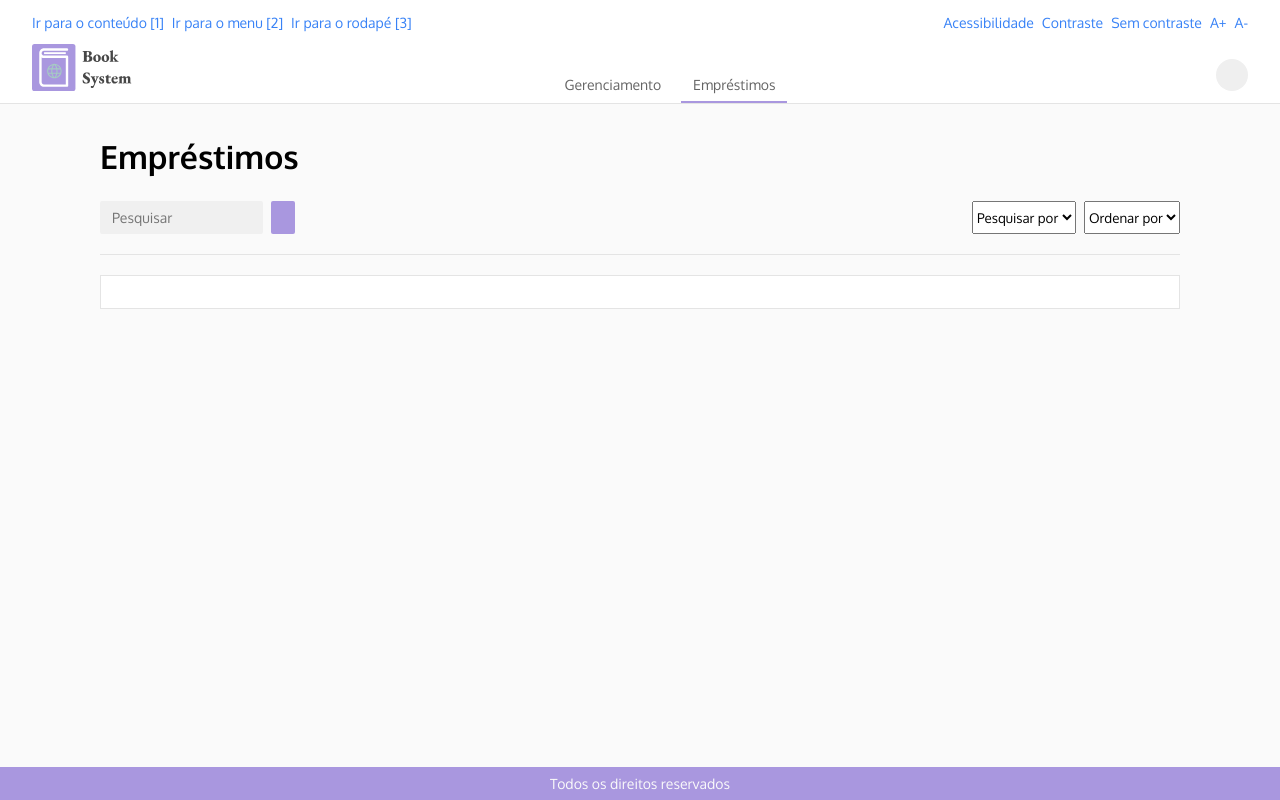
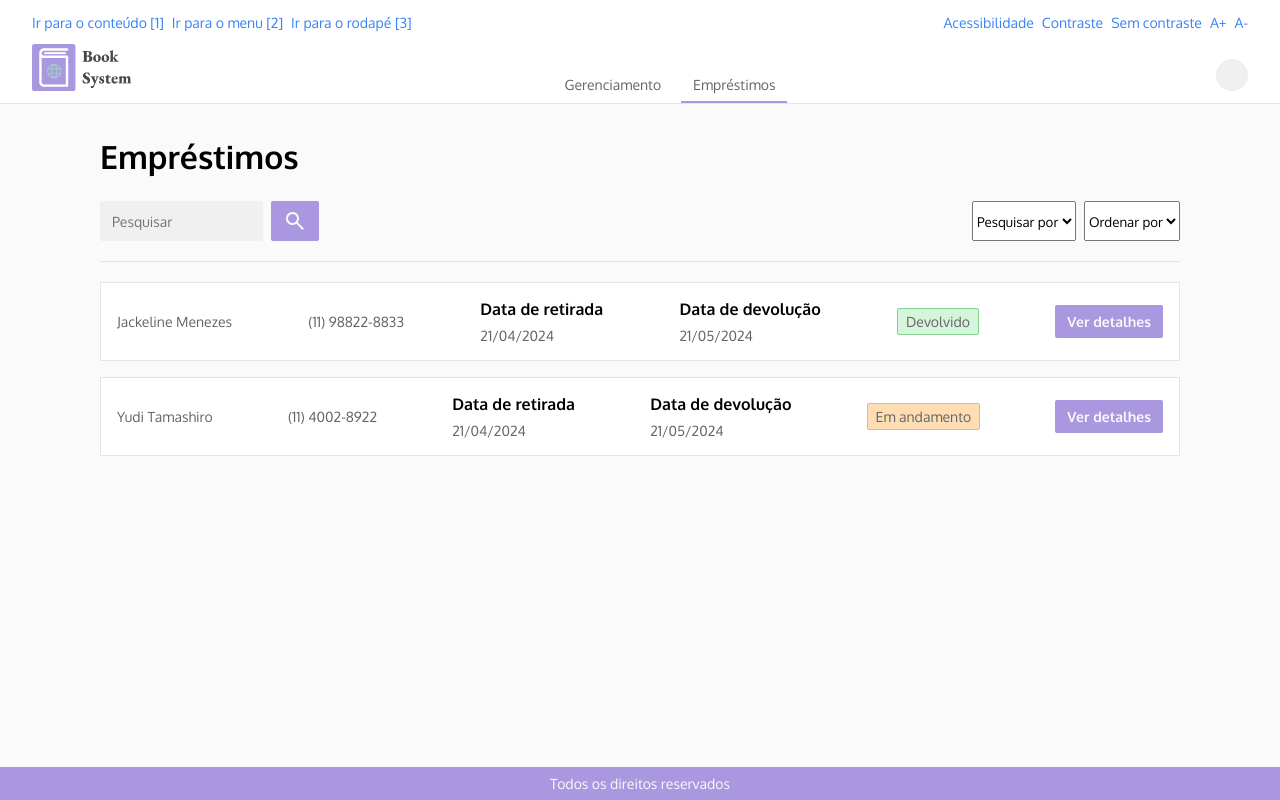
Before and after one commit to JV-projects/BookSystem, a React (Vite) app in the folder BookSystemFront/: page /historico in a window 1280 px wide. Built offline with nearby package versions, Linux system fonts and the light colour scheme.

Commit message:
Finalização da página de empréstimos

```diff
--- a/BookSystemFront/src/App.css
+++ b/BookSystemFront/src/App.css
@@ -5,6 +5,8 @@
     --green: #d4f5d9;
     --green-border: #86d492;
     --link-color: #3882f6;
+    --orange: #feddb4;
+    --orange-border: #d7bb97;
     --primary-background-color: #fafafa;
     --primary-highlight-color: #a997df;
     --red: #ffdcdc;
--- a/BookSystemFront/src/pages/Borrowings/index.jsx
+++ b/BookSystemFront/src/pages/Borrowings/index.jsx
@@ -6,7 +6,18 @@ import Button from '../../components/global/Button'
 const Borrowings = () => {
     const data = [
         {
-            name: ""
+            name: "Jackeline Menezes",
+            phoneNumber: "(11) 98822-8833",
+            borrowingDate: "21/04/2024",
+            returnDate: "21/05/2024",
+            status: 1
+        },
+        {
+            name: "Yudi Tamashiro",
+            phoneNumber: "(11) 4002-8922",
+            borrowingDate: "21/04/2024",
+            returnDate: "21/05/2024",
+            status: 0
         }
     ]
 
@@ -33,7 +44,7 @@ const Borrowings = () => {
                         <div className={styles.buttonsArea}>
                             <input className={styles.input} placeholder='Pesquisar'/>
                             <Button>
-
+                                <span class="material-symbols-outlined">search</span>
                             </Button>
                         </div>
                         <div className={styles.buttonsArea}>
@@ -46,6 +57,19 @@ const Borrowings = () => {
                         {data.map((item, i) => (
                             <div className={styles.cardContainer} key={i}>
                                 <p className={styles.paragraph}>{item.name}</p>
+                                <p className={styles.paragraph}>{item.phoneNumber}</p>
+                                <div className={styles.textArea}>
+                                    <h2 className={styles.secondaryTitle}>Data de retirada</h2>
+                                    <p className={styles.paragraph}>{item.borrowingDate}</p>
+                                </div>
+                                <div className={styles.textArea}>
+                                    <h2 className={styles.secondaryTitle}>Data de devolução</h2>
+                                    <p className={styles.paragraph}>{item.returnDate}</p>
+                                </div>
+                                {item.status == 0 && <div className={styles.pendingStatus}>Em andamento</div>}
+                                {item.status == 1 && <div className={styles.returnedStatus}>Devolvido</div>}
+                                {item.status == 2 && <div className={styles.notReturnedStatus}>Não devolvido</div>}
+                                <Button>Ver detalhes</Button>
                             </div>
                         ))}
                     </div>
--- a/BookSystemFront/src/pages/Borrowings/styles.module.css
+++ b/BookSystemFront/src/pages/Borrowings/styles.module.css
@@ -48,15 +48,53 @@
     overflow-y: auto;
 }
 
-.container, .contentArea, .cardsContainer {
+.cardContainer {
+    align-items: center;
+    background-color: var(--tertiary-background-color);
+    border: 1px solid var(--border-color);
+    display: flex;
+    gap: 0.75rem;
+    justify-content: space-between;
+    padding: 1rem;
+}
+
+.paragraph {
+    color: var(--text-color);
+    font-size: 0.875rem;
+}
+
+.textArea {
+    gap: 0.5rem;
+}
+
+.container, .contentArea, .cardsContainer, .textArea {
     display: flex;
     flex-direction: column;
 }
 
-.cardContainer {
-    background-color: var(--tertiary-background-color);
-    border: 1px solid var(--border-color);
-    display: flex;
-    gap: 0.75rem;
-    padding: 1rem;
+.secondaryTitle {
+    font-size: 1rem;
 }
+
+.pendingStatus {
+    background-color: var(--orange);
+    border: 1px solid var(--orange-border);
+}
+
+.returnedStatus {
+    background-color: var(--green);
+    border: 1px solid var(--green-border);
+}
+
+.notReturnedStatus {
+    background-color: var(--red);
+    border: 1px solid var(--red-border);
+}
+
+.pendingStatus, .returnedStatus, .notReturnedStatus {
+    color: var(--text-color);
+    border-radius: 0.125rem;
+    font-size: 0.875rem;
+    padding-block: 0.25rem;
+    padding-inline: 0.5rem;
+}
```
